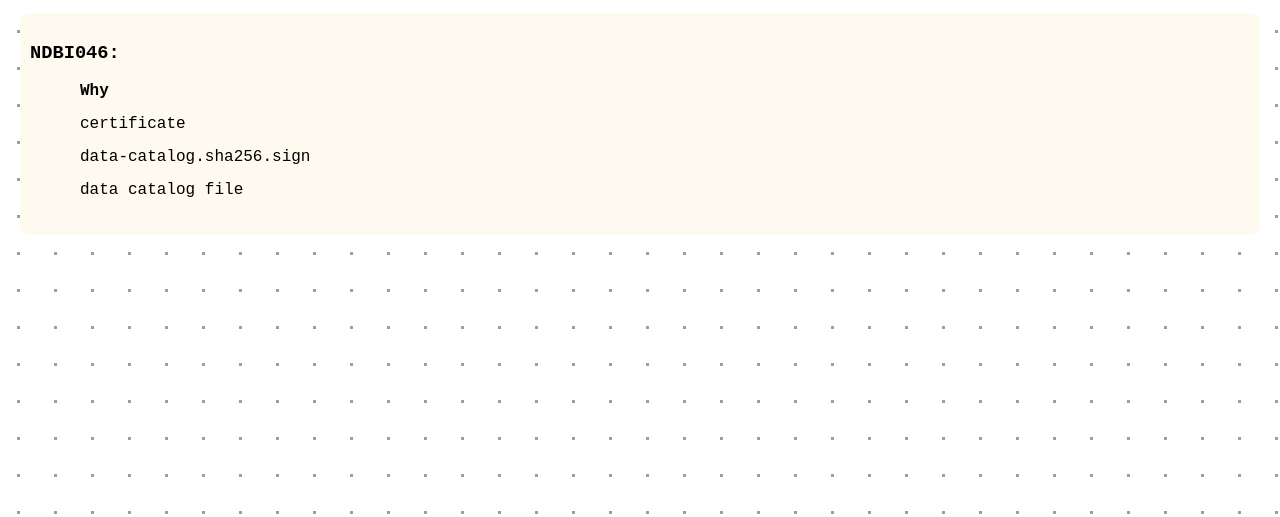
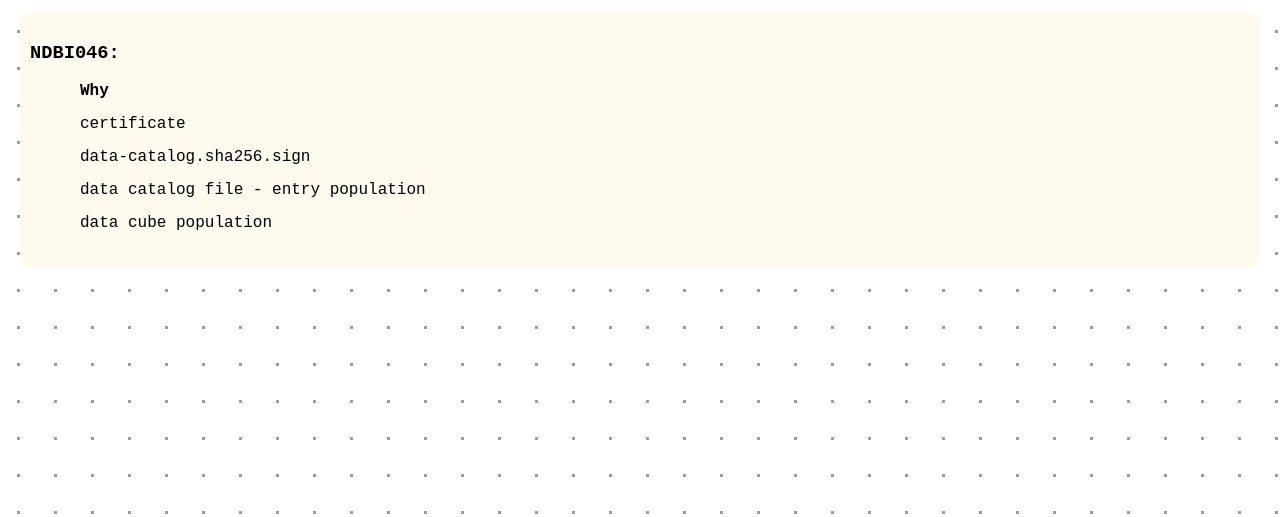
Before and after one commit to DonRiccardo/DonRiccardo.github.io, a plain HTML site: page index.html in a window 1280 px wide. Shown: the part 283-800 px from the top of the page. Drawn offline with Linux system fonts and the light colour scheme.

Commit message:
small changes

```diff
--- a/index.html
+++ b/index.html
@@ -38,7 +38,10 @@
                 <a href="./UdDI2023/data-catalog.sha256.sign" target="_blank">data-catalog.sha256.sign</a>
             </li>
             <li>
-                <a href="./UdDI2023/populationRDFdataSetEntrySHA1.ttl" target="_blank">data catalog file</a>
+                <a href="./UdDI2023/populationRDFdataSetEntrySHA1.ttl" target="_blank">data catalog file - entry population</a>
+            </li>
+            <li>
+                <a href="./UdDI2023/populationRDF.ttl" target="_blank">data cube population</a>
             </li>
         </ul>
 
```
Also changed, not shown: 1 other file.
